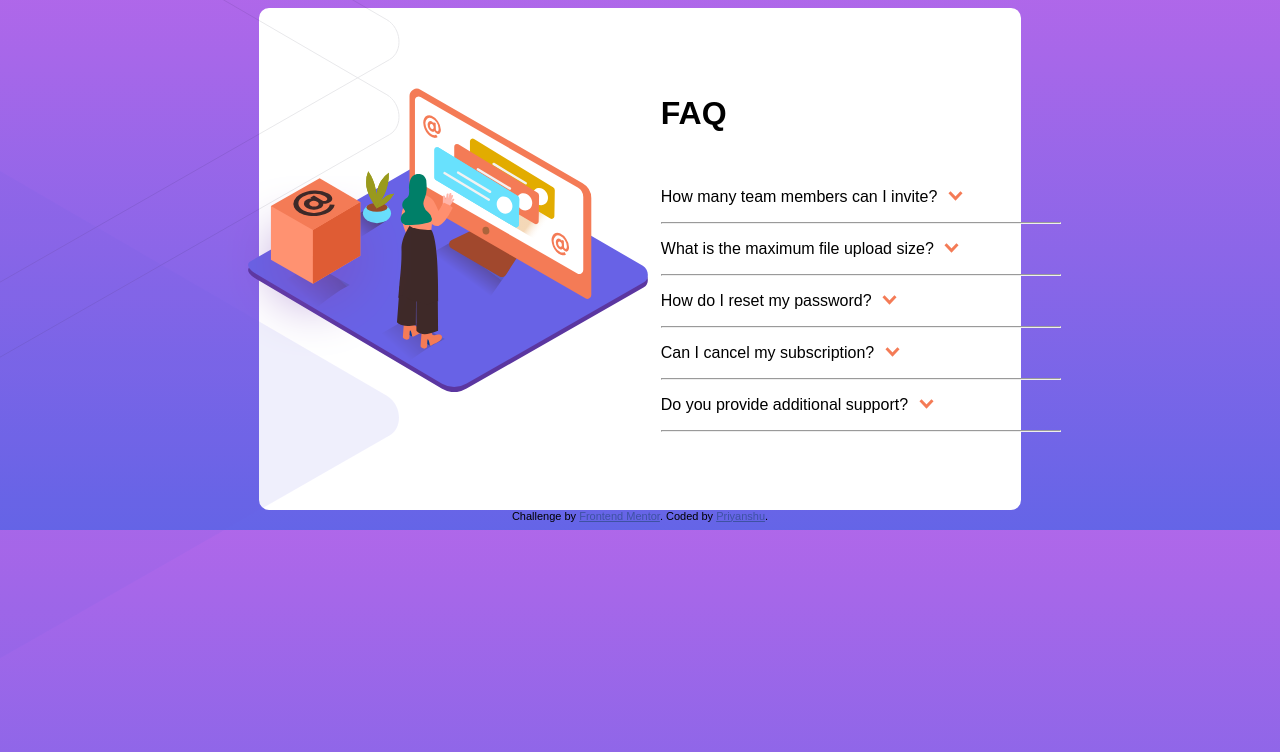
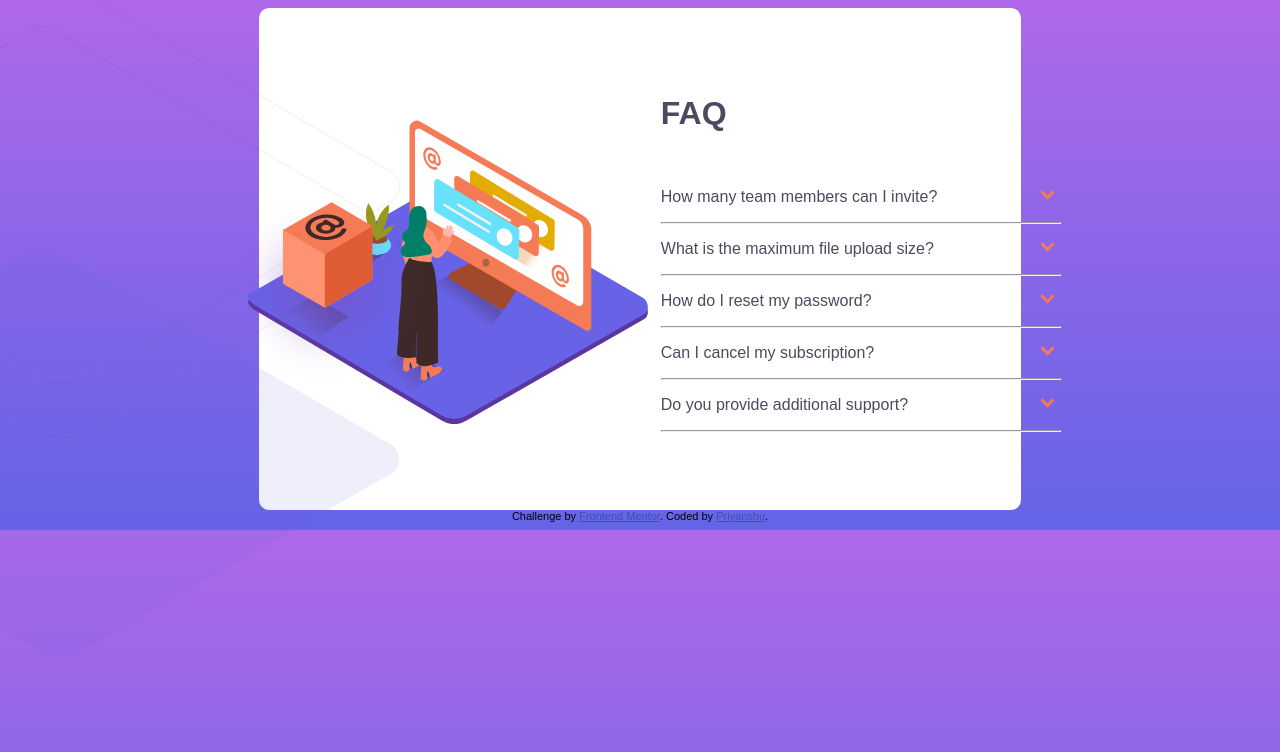
Before and after one commit to priyanshu769/faq-accordion-card-cssp, a plain HTML site: page index.html in a window 1280 px wide. Drawn offline with Linux system fonts and the light colour scheme; a web font is replaced by a local one.

Commit message:
style: fixed postions & colors

```diff
--- a/styles.css
+++ b/styles.css
@@ -1,6 +1,11 @@
 @import url('https://fonts.google.com/specimen/Kumbh+Sans');
 * {
     /* background: linear-gradient(hsl(273, 75%, 66%), hsl(240, 73%, 65%)); */
+}
+
+:root {
+    --very-dark-grayish-blue: hsl(237, 12%, 33%);
+    --dark-grayish-blue: hsl(240, 6%, 50%);
 }
 
 body {
@@ -21,7 +26,8 @@ body {
 .card-bg-img {
     position: absolute;
     overflow: hidden;
-    bottom: 7rem;
+    width: 700px;
+    bottom: 9rem;
     right: 55rem;
 }
 .images, .faq-qna {
@@ -31,16 +37,17 @@ body {
     position: absolute;
 }
 .images .img1{
+    overflow: hidden;
     width: 400px;
     left: 15rem;
-    top: 5rem;
-    position: relative;
+    top: 7rem;
+    position: absolute;
 }
 .images .img2 {
-    position: relative;
+    position: absolute;
     z-index: 10;
-    right: 12rem;
-    top:3rem;
+    left: 14rem;
+    top: 12rem;
 }
 .faq-qna {
     width: 400px;
@@ -48,8 +55,14 @@ body {
     position: relative;
     left: 25rem;
 }
+.faq-qna h1 {
+    color: var(--very-dark-grayish-blue);
+}
 .question {
-
+    color: var(--very-dark-grayish-blue);
+}
+.answer {
+    color: var(--dark-grayish-blue);
 }
 .hide {
     display: none;
@@ -59,9 +72,11 @@ body {
     width: 15px;
 }
 button {
+    outline: none;
     background: none;
     cursor: pointer;
     border: none;
+    float: right;
 }
 hr {
     width: ;
```
